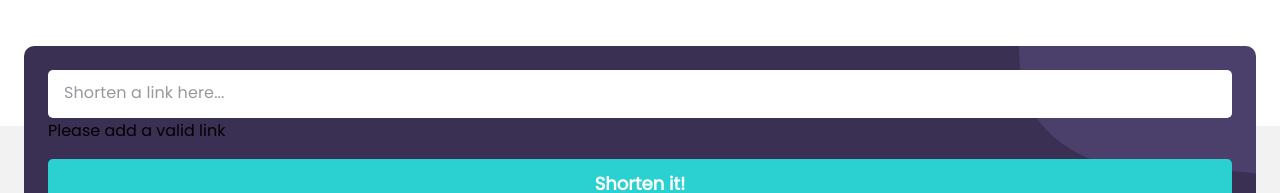
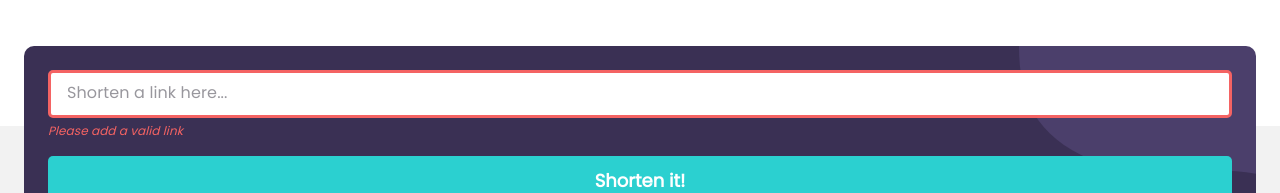
Before and after one commit to NSJTeo/shorten-url-landing-page, a React (Create React App) app: page / in a window 1280 px wide. Both pictures are taken after typing "Sample" into the empty fields and a click on the button "Shorten it!". Shown: the part 1500-1693 px from the top of the page. Built offline with nearby package versions, Linux system fonts and the light colour scheme; no server answers.

Commit message:
Error state and styles

```diff
--- a/src/App.tsx
+++ b/src/App.tsx
@@ -98,12 +98,18 @@ const ShortenButton = styled.button`
   margin-top: 1rem;
 `;
 
-const ShortenerInput = styled.input`
+interface ShortenerInputProps {
+  error: string;
+}
+
+const ShortenerInput = styled.input<ShortenerInputProps>`
   border-radius: 5px;
-  border: none;
   padding: 0 1rem;
   height: 48px;
   outline: none;
+  border: ${({ error }) => {
+    return error ? '3px solid #F46363' : 'none';
+  }};
   &::placeholder {
     font-weight: 500;
     font-size: 16px;
@@ -214,6 +220,16 @@ const Details = styled.div`
   top: -80px;
 `;
 
+const Error = styled.p`
+  font-style: italic;
+  font-weight: 500;
+  font-size: 12px;
+  line-height: 18px;
+  letter-spacing: 0.0818182px;
+  color: #f46363;
+  margin-top: 4px;
+`;
+
 type shortLink = {
   url: string;
   name: string;
@@ -223,7 +239,6 @@ function App() {
   const [query, setQuery] = useState<string>('');
   const [error, setError] = useState<string>('');
   const [urls, setUrls] = useState<shortLink[]>([]);
-  console.log(urls);
   // any
   const handleChange = (e: any) => {
     setQuery(e.target.value);
@@ -244,6 +259,9 @@ function App() {
         const newUrls = [...urls, shortUrl];
         setUrls(newUrls);
         setQuery('');
+        if (error) {
+          setError('');
+        }
       })
       .catch(() => {
         setError('Please add a valid link');
@@ -275,8 +293,9 @@ function App() {
             placeholder="Shorten a link here..."
             value={query}
             onChange={handleChange}
+            error={error}
           />
-          {error && <p>{error}</p>}
+          {error && <Error>{error}</Error>}
           <ShortenButton onClick={handleClick}>Shorten it!</ShortenButton>
         </ShortenerContainer>
         <Urls>
```
